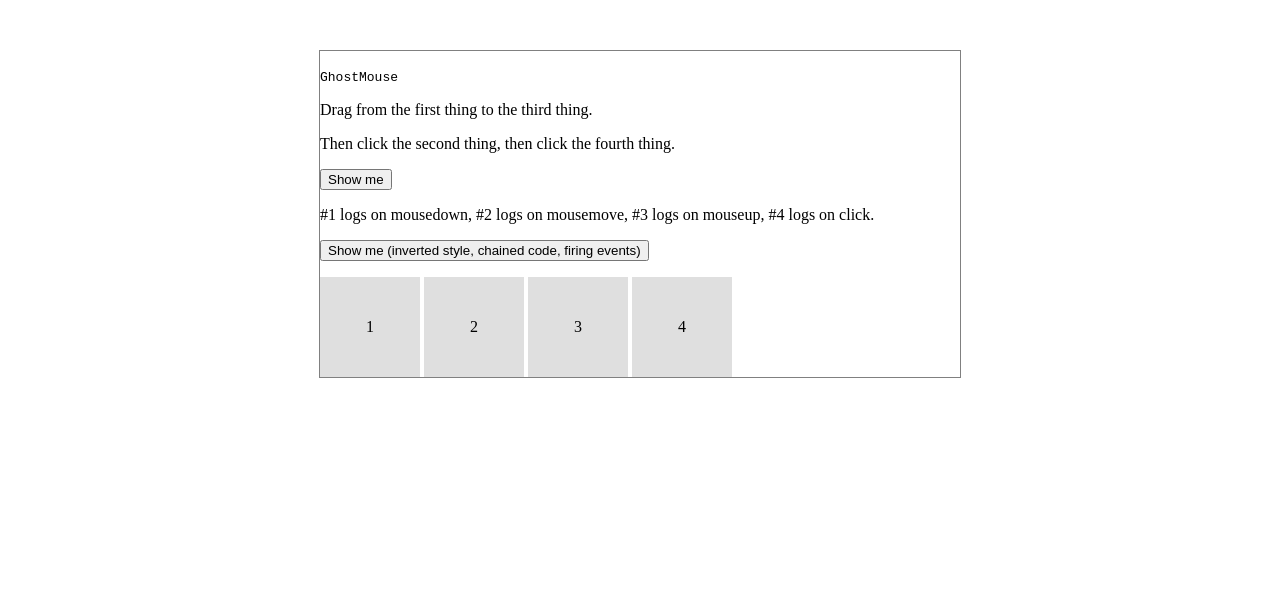
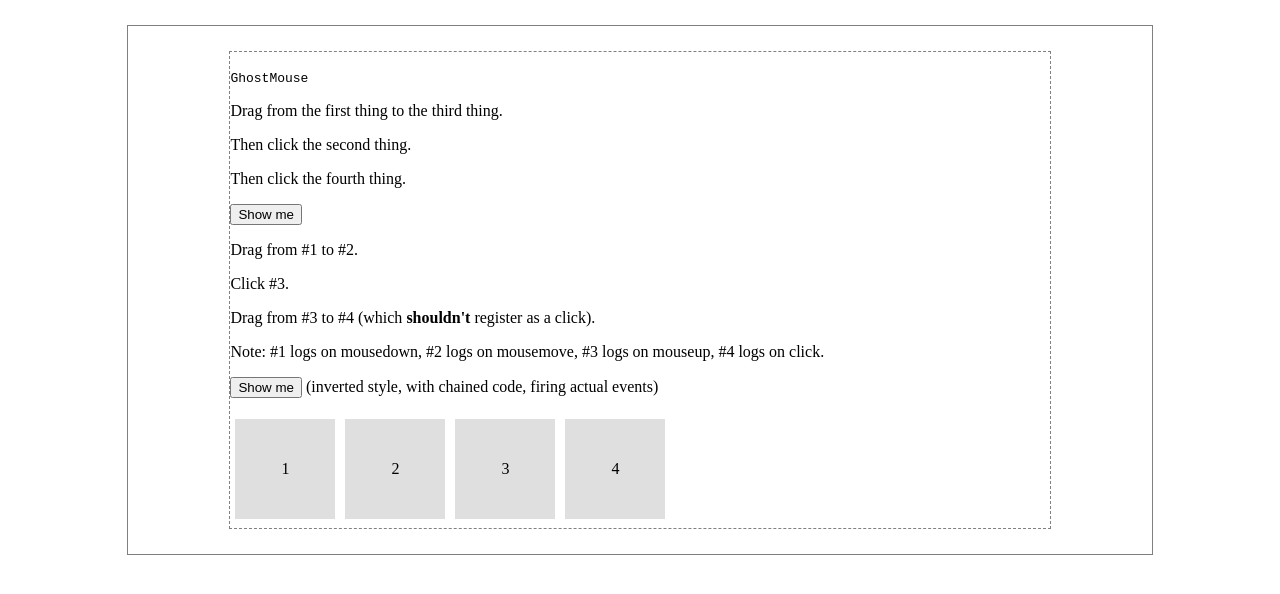
Before and after one commit to brian-c/ghost-mouse, a website: page index.html in a window 1280 px wide. Drawn offline with Linux system fonts and the light colour scheme.

Commit message:
Cleanup, better example page

```diff
--- a/index.html
+++ b/index.html
@@ -6,18 +6,30 @@
     <title>Ghost Mouse demo</title>
     <link rel="stylesheet" href="./ghost-mouse.css" />
     <style>
+      html {
+        border: 1px solid gray;
+        margin: 25px auto;
+        width: 80%;
+      }
+
       body {
-        border: 1px solid gray;
-        margin: 50px auto;
-        /*position: relative;*/
-        width: 50%;
+        border: 1px dashed gray;
+        margin: 25px auto;
+        width: 80%;
+      }
+
+      .things {
+        display: inline-block;
+        overflow: hidden;
       }
 
       .thing {
         background: rgba(128, 128, 128, 0.25);
         display: inline-block;
+        float: left;
         height: 100px;
         line-height: 100px;
+        margin: 5px;
         text-align: center;
         width: 100px;
       }
@@ -28,13 +40,17 @@
     <p><code>GhostMouse</code></p>
 
     <p>Drag from the first thing to the third thing.</p>
-    <p>Then click the second thing, then click the fourth thing.</p>
+    <p>Then click the second thing.</p>
+    <p>Then click the fourth thing.</p>
 
     <p><button onclick="demo(arguments[0]);">Show me</button></p>
 
-    <p>#1 logs on mousedown, #2 logs on mousemove, #3 logs on mouseup, #4 logs on click.</p>
+    <p>Drag from #1 to #2.</p>
+    <p>Click #3.</p>
+    <p>Drag from #3 to #4 (which <strong>shouldn't</strong> register as a click).</p>
+    <p>Note: #1 logs on mousedown, #2 logs on mousemove, #3 logs on mouseup, #4 logs on click.</p>
 
-    <p><button onclick="demoChained(arguments[0]);">Show me (inverted style, chained code, firing events)</button></p>
+    <p><button onclick="demoChained(arguments[0]);">Show me</button> (inverted style, with chained code, firing actual events)</p>
 
     <div class="things">
       <div class="thing one" onmousedown="console.info('Down on #1');">1</div>
@@ -68,12 +84,13 @@
         window.gm2
           .move('.one', 0.5, 0.5)
           .down()
+          .move('.two', 0.5, 0.5)
+          .up()
           .move('.three', 0.5, 0.5)
+          .click()
+          .down()
+          .move('.four', 0.5, 0.5)
           .up()
-          .move('.two', 0.5, 0.5)
-          .click()
-          .move('.four', 0.5, 0.5)
-          .click()
           .do(0, function() {e.target.disabled = false;})
           .run();
       };
--- a/index.js
+++ /dev/null
@@ -1 +0,0 @@
-module.exports = require('./ghost-mouse');
--- a/package.json
+++ b/package.json
@@ -1,6 +1,7 @@
 {
   "name": "ghost-mouse",
-  "version": "0.0.7",
+  "version": "0.1.0",
+  "main": "ghost-mouse",
   "devDependencies": {
     "coffee-script": "~1.6.2",
     "easy-exec": "~0.0.5",
--- a/src/ghost-mouse.coffee
+++ b/src/ghost-mouse.coffee
@@ -1,11 +1,9 @@
 unless 'classList' of document.body
   throw new Error 'Ghost Mouse need Element::classList or a polyfill.'
-
 
 mousePosition =
   x: innerWidth / 2
   y: innerHeight / 2
-
 
 mouseDisablerContainer = document.createElement 'div'
 mouseDisablerContainer.classList.add 'ghost-mouse-disabler-container'
@@ -15,7 +13,6 @@ mouseDisabler.classList.add 'ghost-mouse-disabler'
 
 mouseDisablerContainer.appendChild mouseDisabler
 document.body.appendChild mouseDisablerContainer
-
 
 updateMousePosition = (e) ->
   return if e.ghostMouse?
@@ -32,7 +29,6 @@ updateMousePosition = (e) ->
   mouseDisabler.style.top = "#{mousePosition.y - containerPosition.y}px"
 
 document.addEventListener 'mousemove', updateMousePosition
-
 
 wait = (time, fn) ->
   [time, fn] = [0, time] if typeof time is 'function'
```
